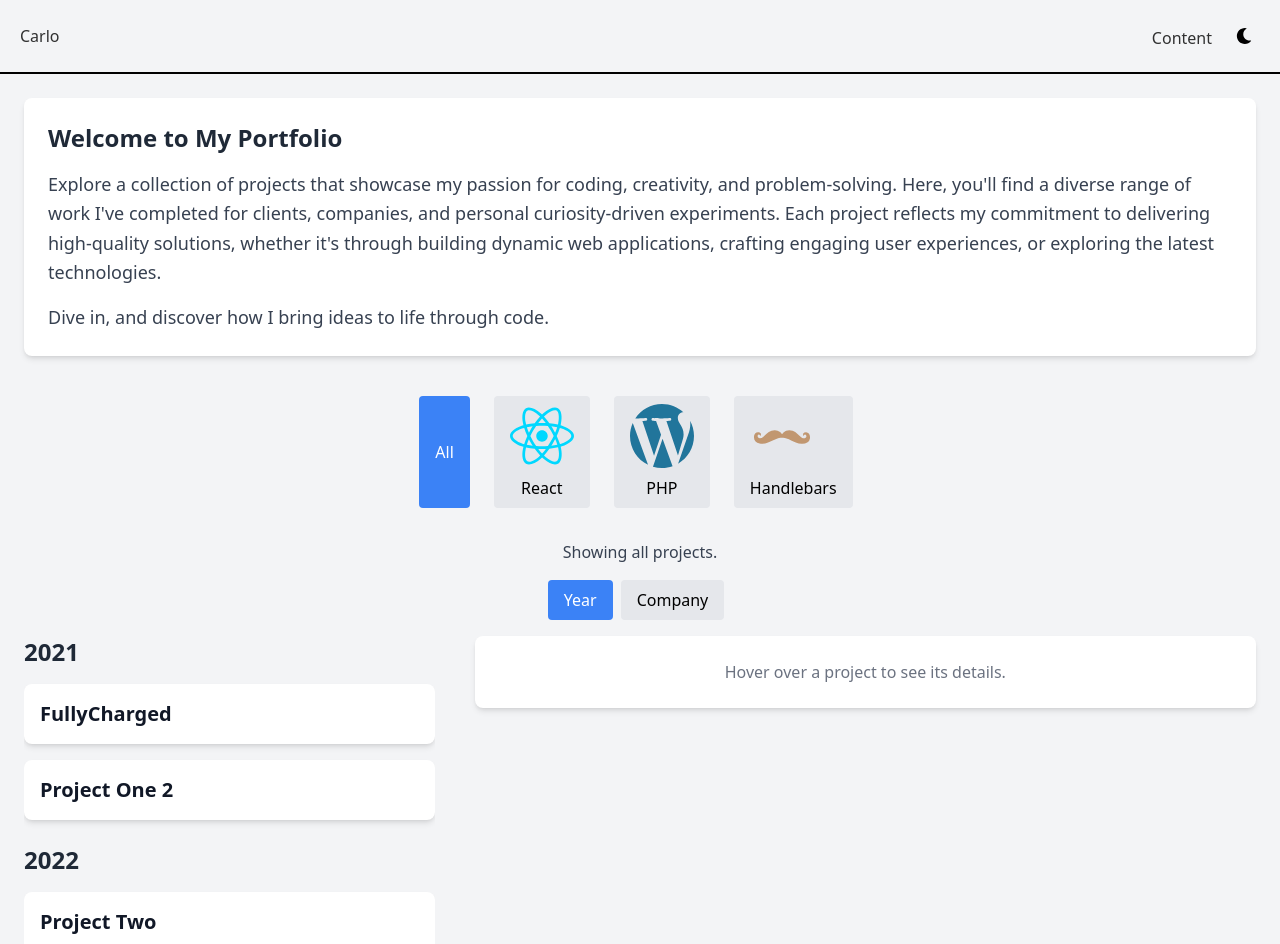
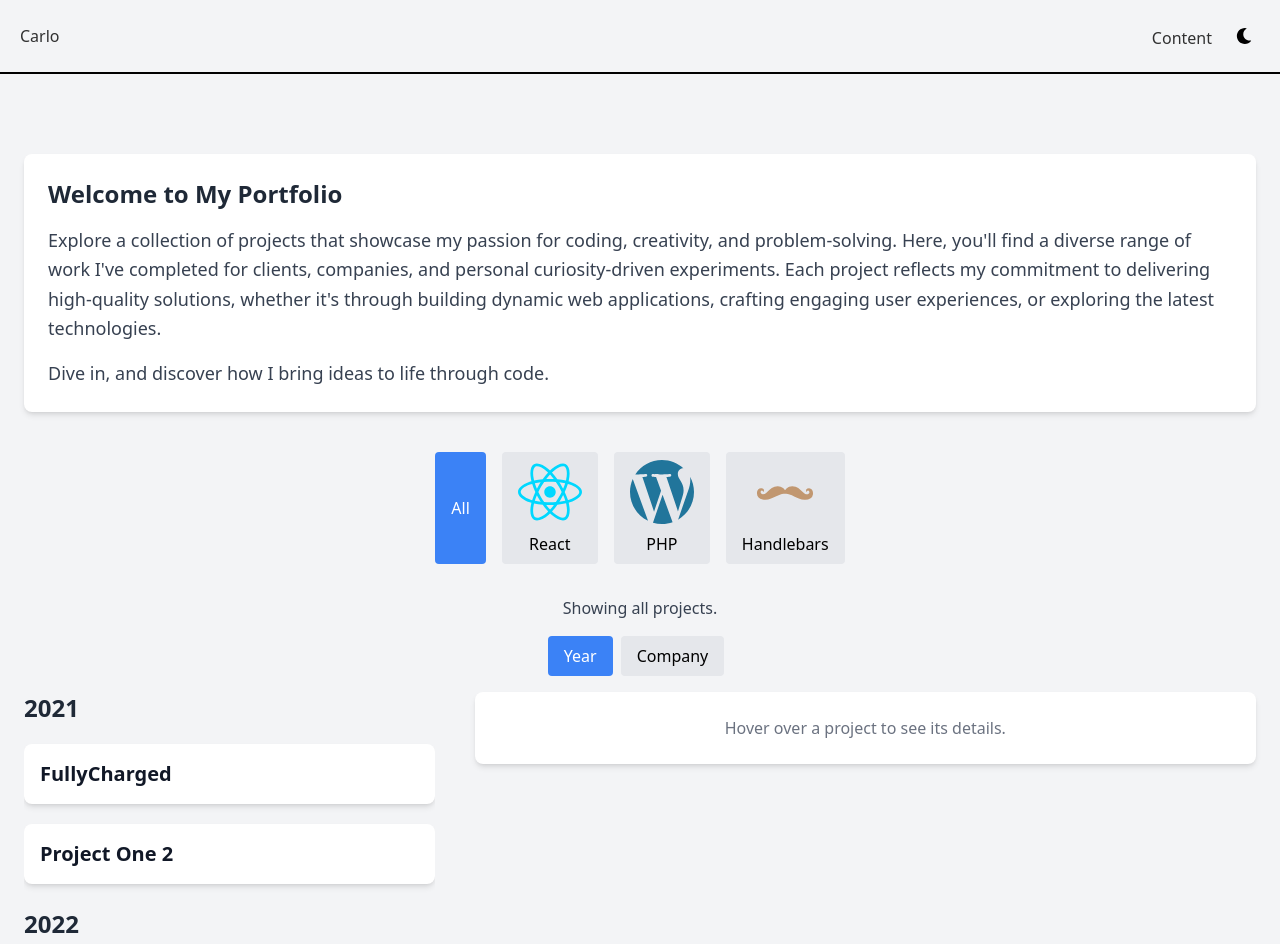
Before and after one commit to Teser301/portfolio-tailwind, a React app: page /projects in a window 1280 px wide. Shown: the top 944 px of the page. Built offline with nearby package versions, Linux system fonts and the light colour scheme; the HTML template or start-up script is replaced by a standard one.

Commit message:
refactor: small adjustments

```diff
--- a/src/components/PortfolioPage/FilterButton.tsx
+++ b/src/components/PortfolioPage/FilterButton.tsx
@@ -1,6 +1,5 @@
 import React, { useContext } from "react";
 import { FilterContext } from "../../context/FilterContext";
-
 import ReactLogo from "../../assets/icons/react.svg";
 import Wordpress from "../../assets/icons/wordpress.svg";
 import Handlebars from "../../assets/icons/handlebars.svg";
@@ -19,31 +18,33 @@ const filters = [
   {
     name: "PHP",
     icon: Wordpress,
-    description: "Here are the projects developed using PHP.",
+    description:
+      "Here are the projects developed using PHP, mainly with Wordpress",
   },
   {
     name: "Handlebars",
     icon: Handlebars,
-    description: "These projects utilize Handlebars templates.",
+    description:
+      "These projects utilize Handlebars templates, mainly for BigCommerce",
   },
 ];
 
 const FilterButton: React.FC = () => {
   const { activeFilter, setActiveFilter } = useContext(FilterContext)!;
+
   return (
     <>
       <div className="flex gap-4 my-4 justify-center">
         {filters.map((filter) => (
           <button
             key={filter.name}
-            className={`px-4 py-2 rounded mr-2 transition-colors ${
+            className={`flex flex-col items-center justify-center px-4 py-2 rounded transition-colors duration-300 ease-in-out hover:bg-blue-100 dark:hover:bg-blue-600  ${
               activeFilter === filter.name
-                ? "bg-blue-500 text-white dark:bg-blue-400"
+                ? "bg-blue-500 text-white  dark:bg-blue-400"
                 : "bg-gray-200 dark:bg-gray-700 text-black dark:text-white"
             }`}
             onClick={() => setActiveFilter(filter.name)}
           >
-            {/* Render icon if available */}
             {filter.icon && (
               <img
                 src={filter.icon}
--- a/src/components/PortfolioPage/ProjectList.tsx
+++ b/src/components/PortfolioPage/ProjectList.tsx
@@ -33,7 +33,7 @@ const ProjectList: React.FC<ProjectListProps> = ({
                   key={projectIndex}
                   onMouseEnter={() => setSelectedProject(project)}
                   onClick={() => handleProjectClick(project.link)}
-                  className="relative p-4 bg-white dark:bg-gray-800 shadow-md rounded-lg cursor-pointer hover:bg-blue-100 dark:hover:bg-blue-700 transition"
+                  className="relative p-4 my-5 bg-white dark:bg-gray-800 shadow-md rounded-lg cursor-pointer hover:bg-blue-100 dark:hover:bg-blue-700 transition"
                 >
                   <h4 className="text-xl font-semibold text-gray-900 dark:text-gray-100">
                     {project.title}
--- a/src/pages/Portfolio.tsx
+++ b/src/pages/Portfolio.tsx
@@ -40,11 +40,11 @@ const Portfolio: React.FC = () => {
   };
 
   return (
-    <div className="min-h-screen bg-gray-100 dark:bg-gray-900 dark:text-white p-6 flex flex-col">
+    <div className="min-h-screen bg-gray-100 dark:bg-gray-900 dark:text-white px-6 py-20 flex flex-col">
       <PortfolioIntroduction />
       <FilterButton />
       <OptionButton />
-      <div className="flex-1 gap-10 flex flex-col md:flex-row">
+      <div className="flex-1 gap-10 flex flex-col md:flex-row min-h-[400px] md:min-h-[600px]">
         <ProjectList
           groupedProjects={groupedProjects}
           expandedGroups={expandedGroups}
```
